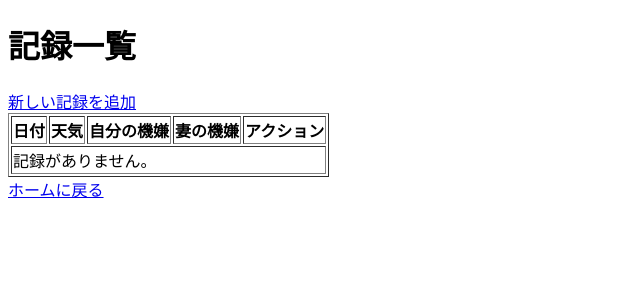
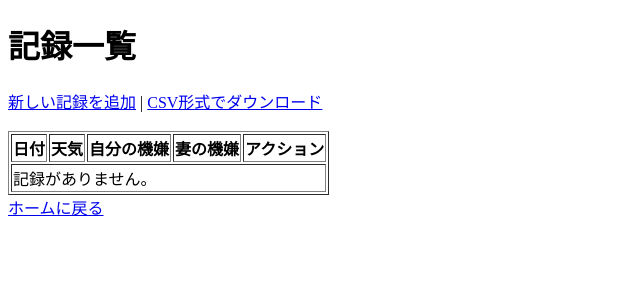
Before and after one commit to torohiroto/hibinokanri, a Django app: page /list/ in a window 1280 px wide. Shown: the top 300 px of the page, without its empty margins (0-640 px from the left). Run offline with Django 5.2, Linux system fonts and the light colour scheme; data that the repository does not hold is empty.

Commit message:
feat: Implement CSV export functionality
- Adds a new view `export_csv` that generates a CSV file of all `DailyRecord` objects.
- The view uses the `csv` module to write the data, including human-readable values for choice fields.
- Adds a URL pattern for the new view.
- Adds a download link on the record list page.

```diff
--- a/records/templates/records/record_list.html
+++ b/records/templates/records/record_list.html
@@ -16,7 +16,9 @@
     </ul>
     {% endif %}
 
-    <a href="{% url 'create_record' %}">新しい記録を追加</a>
+    <a href="{% url 'create_record' %}">新しい記録を追加</a> |
+    <a href="{% url 'export_csv' %}">CSV形式でダウンロード</a>
+    <br><br>
     <table border="1">
         <thead>
             <tr>
--- a/records/urls.py
+++ b/records/urls.py
@@ -9,4 +9,5 @@ urlpatterns = [
     path('<int:pk>/delete/', views.delete_record, name='delete_record'),
     path('visualize/', views.data_visualization, name='data_visualization'),
     path('api/get-weather/', views.get_weather_data, name='get_weather_data'),
+    path('export/csv/', views.export_csv, name='export_csv'),
 ]
--- a/records/views.py
+++ b/records/views.py
@@ -4,9 +4,10 @@ from .forms import DailyRecordForm
 from django.contrib import messages
 import json
 import requests
-from django.http import JsonResponse
+from django.http import JsonResponse, HttpResponse
 from datetime import datetime, date
 import traceback
+import csv
 
 def index(request):
     return render(request, 'records/index.html')
@@ -156,3 +157,37 @@ def get_weather_data(request):
         print(f"--- Data Processing Error: {e}")
         traceback.print_exc()
         return JsonResponse({'error': 'サーバーで予期せぬエラーが発生しました。'}, status=500)
+
+def export_csv(request):
+    response = HttpResponse(content_type='text/csv; charset=utf-8')
+    response['Content-Disposition'] = 'attachment; filename="daily_records.csv"'
+
+    writer = csv.writer(response)
+
+    # Write header row
+    header = [field.verbose_name for field in DailyRecord._meta.fields]
+    writer.writerow(header)
+
+    # Write data rows
+    records = DailyRecord.objects.all().order_by('date')
+    for record in records:
+        row = [
+            record.id,
+            record.date,
+            record.get_weather_display(), # Use display value for choice fields
+            record.max_pressure,
+            record.min_pressure,
+            record.max_temperature,
+            record.min_temperature,
+            record.humidity,
+            record.pollen,
+            record.pm25,
+            record.my_mood,
+            record.wife_mood,
+            record.get_headache_medicine_display(),
+            "有り" if record.mishap else "無し", # Display value for boolean
+            record.diary,
+        ]
+        writer.writerow(row)
+
+    return response
```
